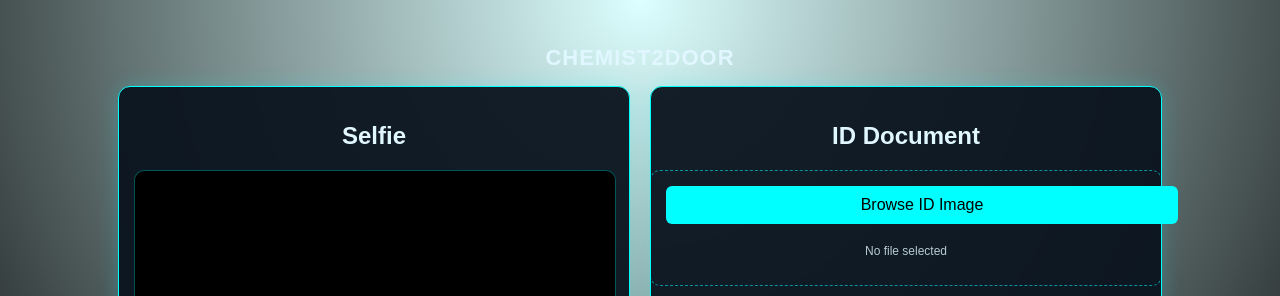
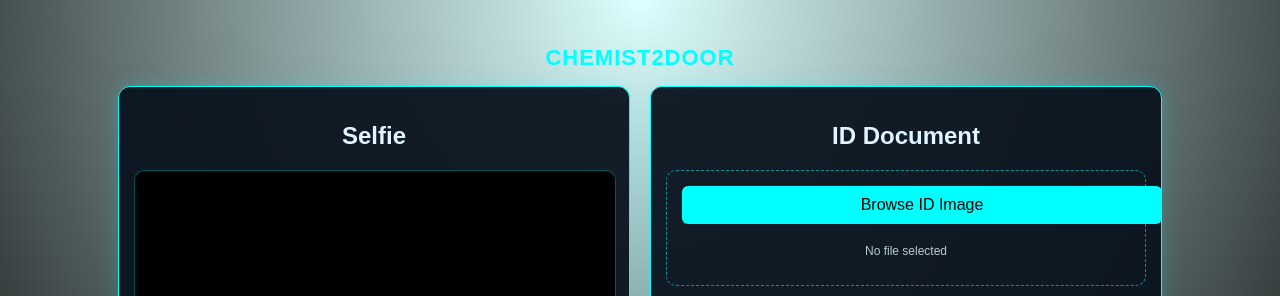
Before and after one commit to Shah4893/chemist2door, a Flask app: page / in a window 1280 px wide. Shown: the top 296 px of the page. Run offline with Flask 3, Linux system fonts and the light colour scheme.

Commit message:
Update style.css

```diff
--- a/static/style.css
+++ b/static/style.css
@@ -14,12 +14,13 @@ body {
     text-align: center;
 }
 
-/* Smaller heading */
+/* Heading fix */
 .main-title {
     font-size: 22px;
     margin-bottom: 15px;
     letter-spacing: 1px;
     text-transform: uppercase;
+    color: #0ff;              /* FIX: visible color */
 }
 
 /* Desktop row layout */
@@ -57,7 +58,7 @@ video, canvas, #idPreview {
     background: #000;
     object-fit: cover;
 
-    /* Center video perfectly */
+    /* FIX: center selfie */
     display: block;
     margin-left: auto;
     margin-right: auto;
@@ -97,6 +98,7 @@ button:hover {
     padding: 15px;
     margin-bottom: 10px;
     width: 100%;
+    box-sizing: border-box;   /* FIX: prevent overflow */
 }
 
 #idInput {
@@ -111,7 +113,7 @@ button:hover {
     border-radius: 6px;
     cursor: pointer;
     margin-bottom: 8px;
-    width: 100%;
+    width: 100%;              /* FIX: stays inside container */
     text-align: center;
 }
 
```
